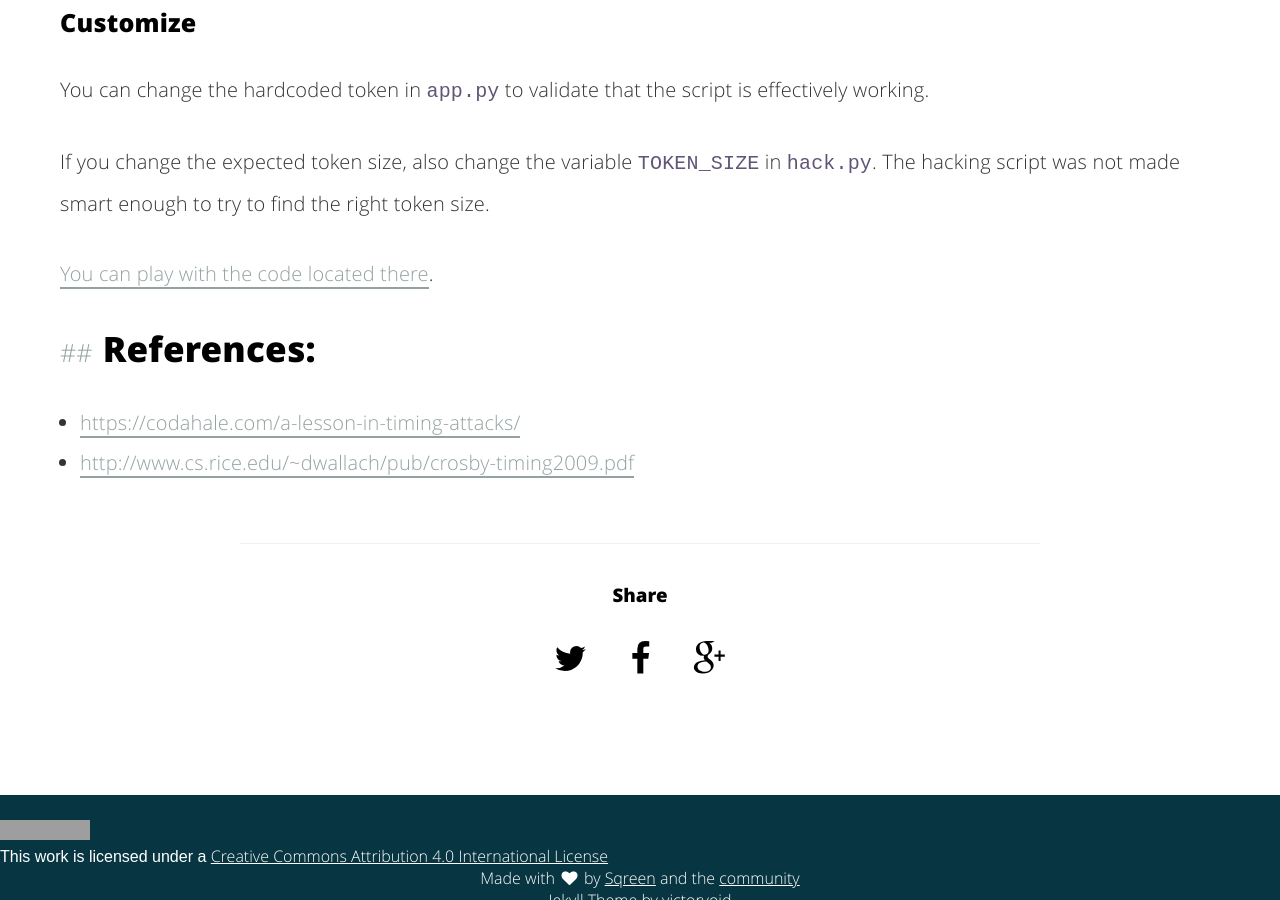
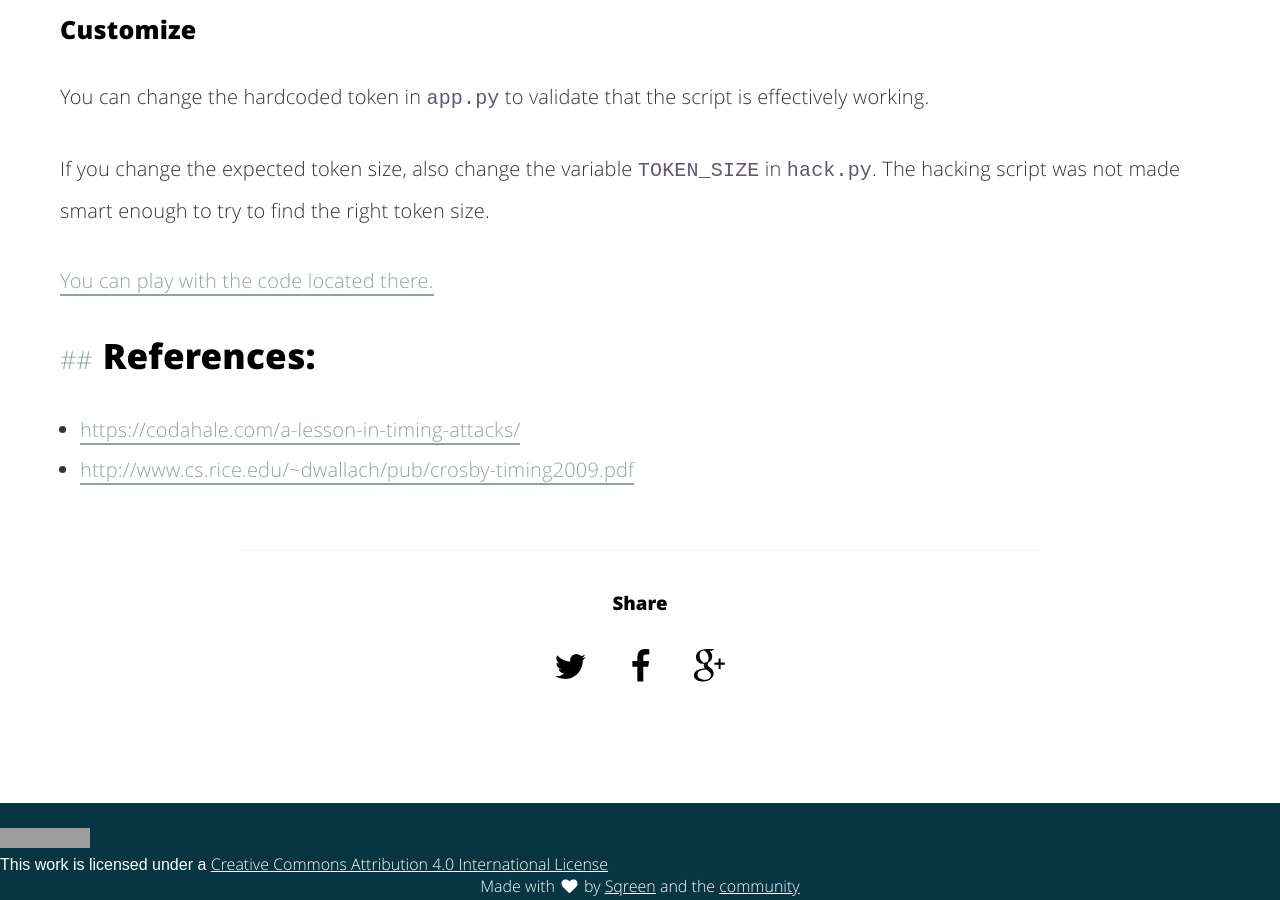
Before and after one commit to sqreen/DevelopersSecurityBestPractices, a Jekyll site: the page built from _practices/timing-attack/python.md, in a window 1280 px wide and 900 px high, scrolled down 5795 px. Built offline with Jekyll 4.4.1, drawn with Linux system fonts in a browser that asks for light colours; some of the changed text lies outside the part shown; grey boxes are pictures that could not be loaded.

Commit message:
Fix links style

```diff
--- a/_layouts/practice.html
+++ b/_layouts/practice.html
@@ -9,10 +9,10 @@
             <h1 class="post-title" itemprop="name">{{ page.title }}</h1>
 
 
-            {% assign dirname = page.path | split: '/' | pop | join: '/' %}
-            <h3><a href="{{ site.github_url | append:'/tree/master/' | append:dirname | append:'/_' | append:page.language }}">All code examples are available there</a>.</h3>
+            <article role="article" id="scroll" class="post-content" itemprop="articleBody">
+                {% assign dirname = page.path | split: '/' | pop | join: '/' %}
+                <p><a href="{{ site.github_url | append:'/tree/master/' | append:dirname | append:'/_' | append:page.language }}">All code examples are available there.</a><p>
 
-            <article role="article" id="scroll" class="post-content" itemprop="articleBody">
                 {{ content }}
             </article>
 
--- a/_practices/timing-attack/python.md
+++ b/_practices/timing-attack/python.md
@@ -67,7 +67,7 @@
 {% include_relative _python/README.md %}
 
 {% assign dirname = page.path | split: '/' | pop | join: '/' %}
-<a href="{{ site.github_url | append:'/tree/master/' | append:dirname | append:'/_' | append:page.language }}">You can play with the code located there</a>.
+<a href="{{ site.github_url | append:'/tree/master/' | append:dirname | append:'/_' | append:page.language }}">You can play with the code located there.</a>
 
 ## References:
 
```
